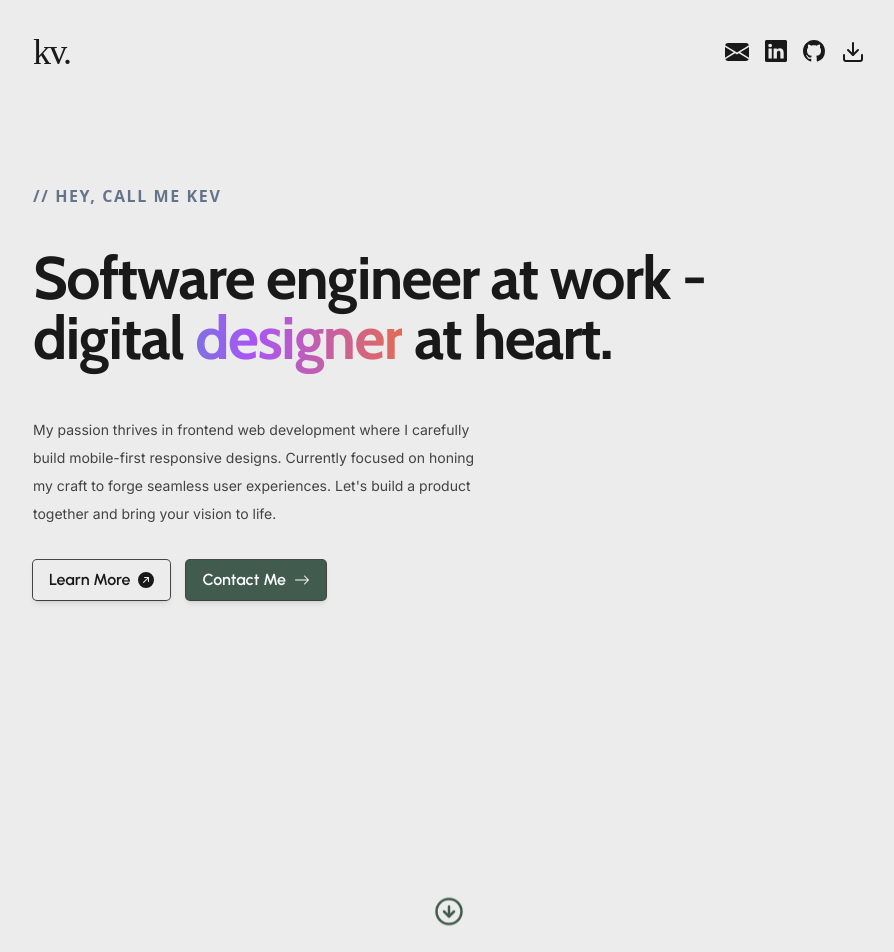
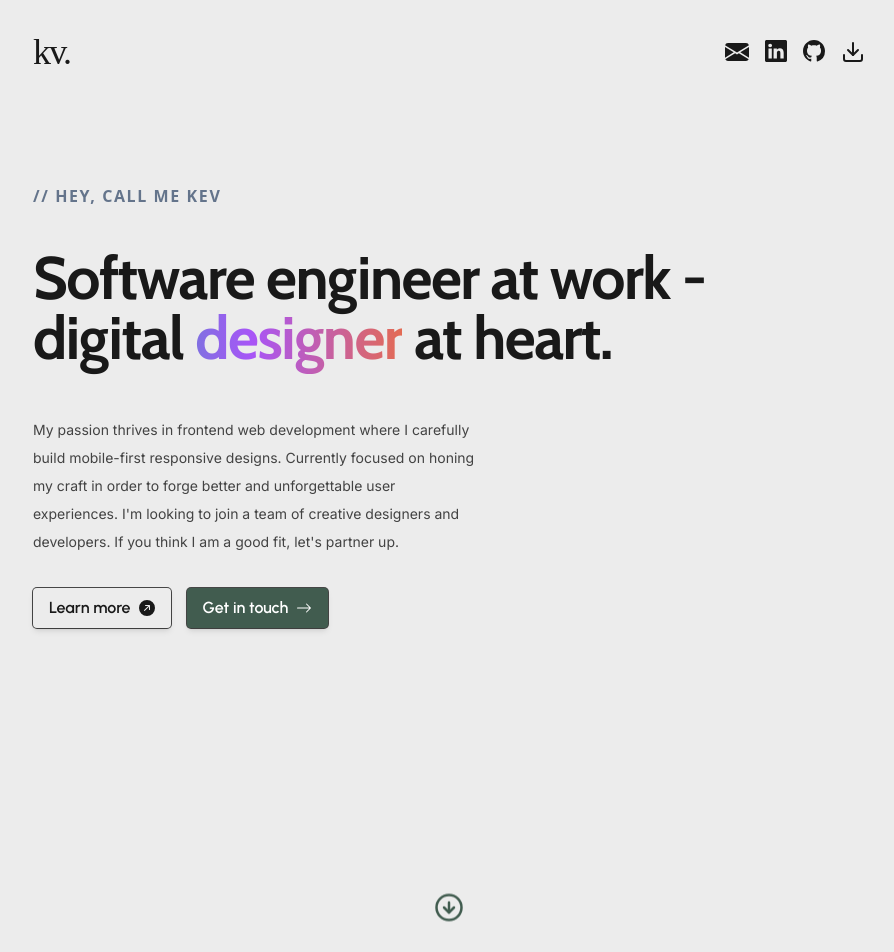
Before and after one commit to Yezo/personal-portfolio, a React (Vite) app: page / in a window 1280 px wide. Shown: the top 952 px of the page, without its empty margins (191-1085 px from the left). Built offline with nearby package versions, Linux system fonts and the light colour scheme; a web font is replaced by a local one.

Commit message:
chore: updated header description

```diff
--- a/src/components/Header/Header.tsx
+++ b/src/components/Header/Header.tsx
@@ -128,7 +128,7 @@ export const Header = ({
               to="/about"
               className="inline-flex select-none items-center gap-2 rounded bg-transparent px-4 py-2 font-urban font-semibold text-darktext shadow-md ring-1 ring-black/[.70] transition-colors hover:bg-accent hover:text-primary focus:outline-none"
             >
-              <button>Learn More</button>
+              <button>Learn more</button>
               <svg
                 xmlns="http://www.w3.org/2000/svg"
                 width="16"
@@ -144,7 +144,7 @@ export const Header = ({
               to="mailto:kvo.codes@gmail.com"
               className="inline-flex select-none items-center gap-2 rounded bg-accent px-4 py-2 font-urban  font-semibold text-white shadow-md ring-1 ring-black/[.70] transition-colors hover:bg-transparent hover:text-[#171515] focus:outline-none"
             >
-              <button>Contact Me</button>
+              <button>Get in touch</button>
               <svg
                 xmlns="http://www.w3.org/2000/svg"
                 width="16"
--- a/src/pages/HomePage.tsx
+++ b/src/pages/HomePage.tsx
@@ -14,9 +14,7 @@ export const HomePage = () => {
           homepage={true}
           subtitle="Hey, call me Kev"
           textOrientation="left"
-          description="My passion thrives in frontend web development where I carefully build mobile-first
-              responsive designs. Currently focused on honing my craft to forge seamless user
-              experiences. Let's build a product together and bring your vision to life."
+          description="My passion thrives in frontend web development where I carefully build mobile-first responsive designs. Currently focused on honing my craft in order to forge better and unforgettable user experiences. I'm looking to join a team of creative designers and developers. If you think I am a good fit, let's partner up."
         >
           Software engineer at work - digital{" "}
           <span className="animate-text bg-gradient-to-r  from-teal-500 via-purple-500  to-orange-500  bg-clip-text  text-transparent">
@@ -25,7 +23,7 @@ export const HomePage = () => {
           at heart.
         </Header>
         <m.div
-          className="hidden min-w-full animate-bounce place-items-center text-accent sm:mt-56 sm:grid"
+          className="hidden min-w-full animate-bounce place-items-center text-accent sm:mt-48 sm:grid"
           initial={{ opacity: 0 }}
           whileInView={{ opacity: 1 }}
           transition={{ ease: "easeInOut", duration: 0.85, delay: 3.5 }}
```
